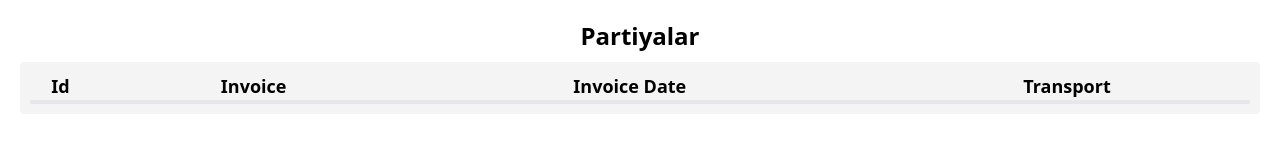
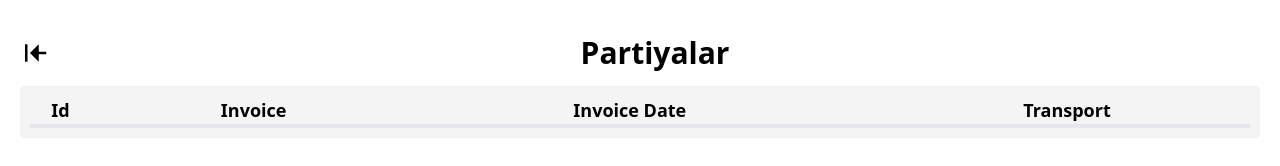
Before and after one commit to FotihYusupov/ArnasoyBot, a plain HTML site: page warehouse.html in a window 1280 px wide. Drawn offline with nearby package versions, Linux system fonts and the light colour scheme; no server answers; sample sign-in values are in the browser's storage.

Commit message:
fix: prev next buttons disabled

```diff
--- a/js/warehouse.js
+++ b/js/warehouse.js
@@ -75,12 +75,11 @@ async function getParties(page = 1) {
       </li>
     `;
   }
-
   // Add pagination controls
   partiesList.innerHTML += `
     <div class="flex justify-center mt-4">
       <button onclick="prevPage()" class="bg-blue-500 hover:bg-blue-700 text-white font-bold py-2 px-4 mx-2 rounded ${page === 1 ? 'opacity-50 cursor-not-allowed' : ''}" ${page === 1 ? 'disabled' : ''}>Prev</button>
-      <button onclick="nextPage()" class="bg-blue-500 hover:bg-blue-700 text-white font-bold py-2 px-4 mx-2 rounded ${page === partiesRes._meta.totalPages ? 'opacity-50 cursor-not-allowed' : ''}" ${page === partiesRes._meta.totalPages ? 'disabled' : ''}>Next</button>
+      <button onclick="nextPage()" class="bg-blue-500 hover:bg-blue-700 text-white font-bold py-2 px-4 mx-2 rounded ${page === partiesRes._meta.totalPages ? 'opacity-50 cursor-not-allowed' : partiesRes._meta.totalPages === 0 ? "opacity-50 cursor-not-allowed" : ""}" ${page === partiesRes._meta.totalPages ? 'disabled' : partiesRes._meta.totalPages === 0 ? "disabled" : ""}>Next</button>
     </div>
   `;
 
--- a/warehouse.html
+++ b/warehouse.html
@@ -12,7 +12,13 @@
   </style>
 </head>
 <body class="p-[20px]" style="background-color: #ffffff;">
-  <h1 class="mb-[10px] text-center text-2xl font-bold">Partiyalar</h1>
+  <div class="flex justify-between items-center">
+    <a href="/index.html">
+      <svg width="30" height="30" xmlns="http://www.w3.org/2000/svg" viewBox="0 0 24 24" fill="currentColor"><path d="M15.0001 4.99976V10.9998L21.0001 11.0001L21.0001 13.0001L15.0001 12.9998V18.9998L7.99985 12L15.0001 4.99976ZM4.00006 18.9999L4.00006 4.99993H6.00006L6.00006 18.9999H4.00006Z"></path></svg>
+    </a>
+    <h1 class="my-[15px] text-center text-3xl font-bold">Partiyalar</h1>
+    <span></span>
+  </div>
   <ul id="partiesList" class="list-none p-[10px] bg-zinc-100 rounded">
     <li class="flex justify-between border-b-4">
       <p class="text-lg font-bold text-center w-[5%]">Id</p>
```
